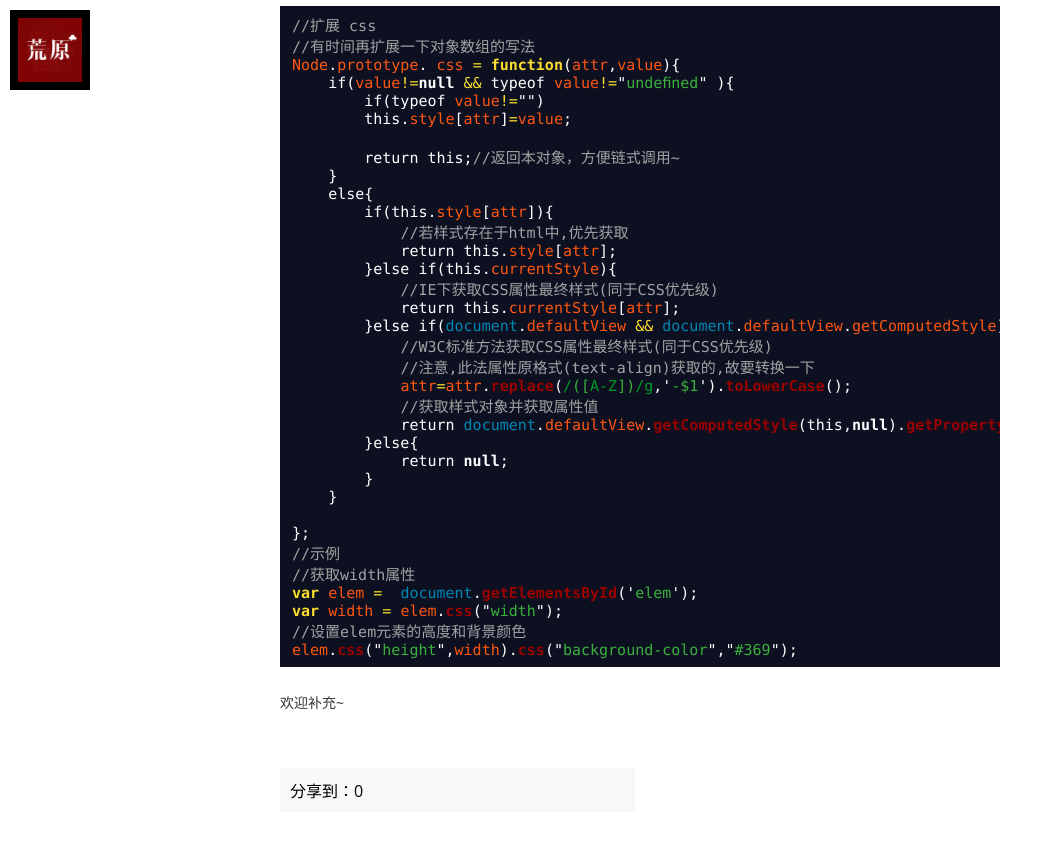
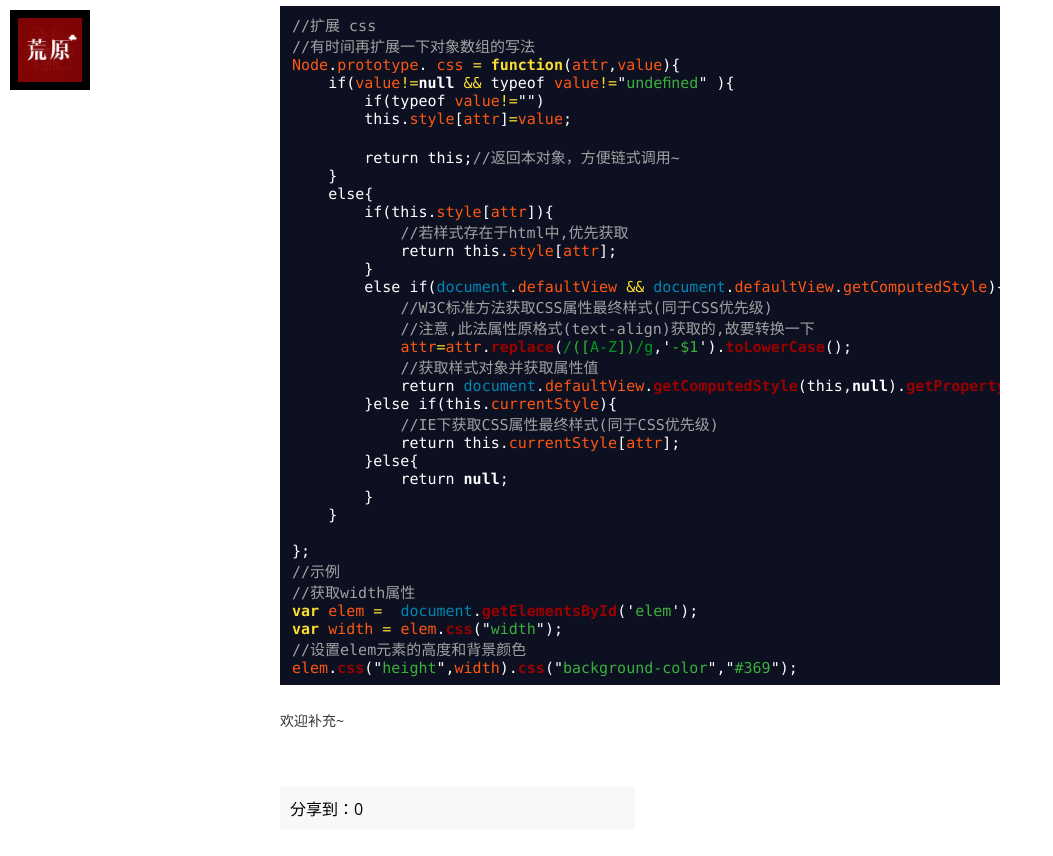
Before and after one commit to wcqblog/wcqblog.github.io, a Jekyll site: the page built from _posts/2015-2-4-commonjs-get-set-style.markdown, in a window 1280 px wide and 900 px high, scrolled down 1924 px. Shown: the top 856 px of the window, without its empty margins (0-1053 px from the left). Built offline with Jekyll 4.4.1, drawn with Linux system fonts in a browser that asks for light colours; nearby versions of some CDN libraries; some web fonts are replaced; Markdown is read by kramdown in place of the engine named in the settings; comment, search, counter and statistics services are not loaded.

```diff
--- a/_posts/2015-2-4-commonjs-get-set-style.markdown
+++ b/_posts/2015-2-4-commonjs-get-set-style.markdown
@@ -61,15 +61,16 @@ Node.prototype._css = function(attr,value){
         if(this.style[attr]){
             //若样式存在于html中,优先获取
             return this.style[attr];
-        }else if(this.currentStyle){
-            //IE下获取CSS属性最终样式(同于CSS优先级)
-            return this.currentStyle[attr];
-        }else if(document.defaultView && document.defaultView.getComputedStyle){
+        }
+        else if(document.defaultView && document.defaultView.getComputedStyle){
             //W3C标准方法获取CSS属性最终样式(同于CSS优先级)
             //注意,此法属性原格式(text-align)获取的,故要转换一下
             attr=attr.replace(/([A-Z])/g,'-$1').toLowerCase();
             //获取样式对象并获取属性值
             return document.defaultView.getComputedStyle(this,null).getPropertyValue(attr);
+        }else if(this.currentStyle){
+            //IE下获取CSS属性最终样式(同于CSS优先级)
+            return this.currentStyle[attr];
         }else{
             return null;
         }
```
